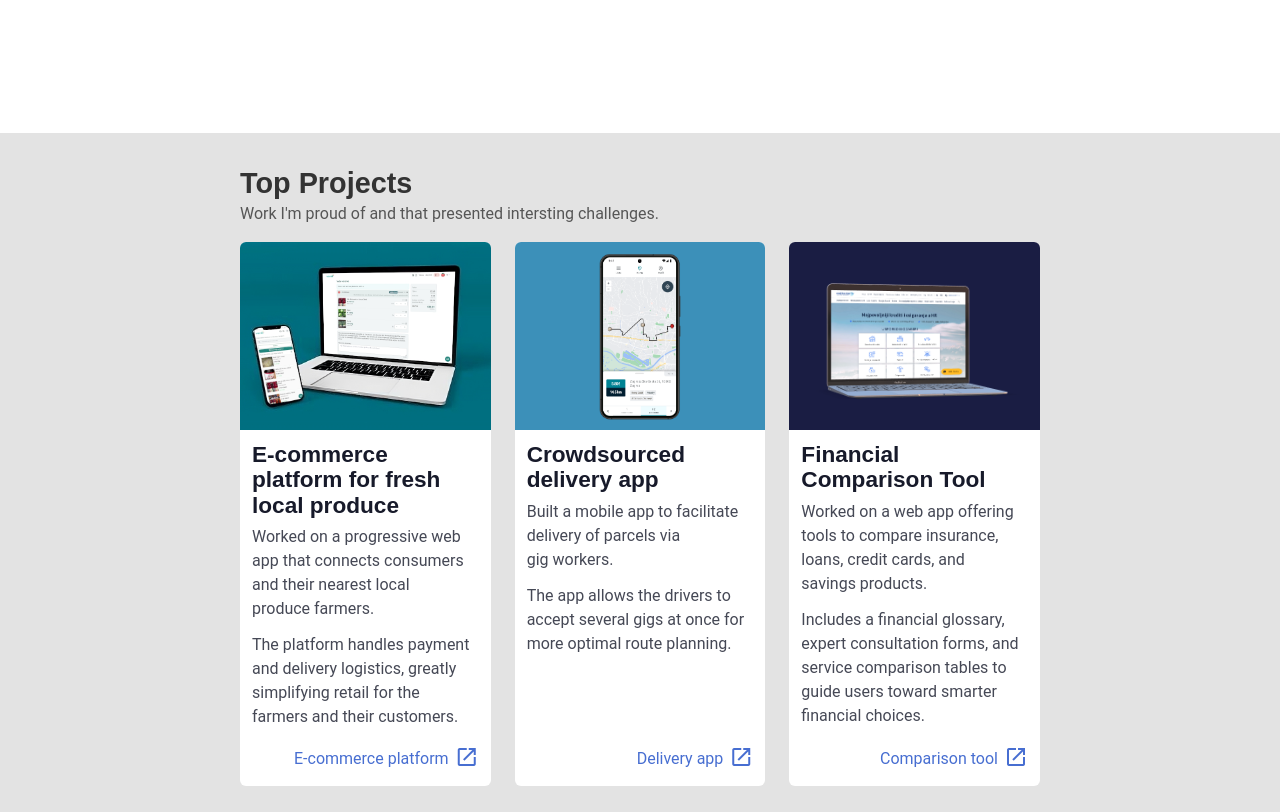
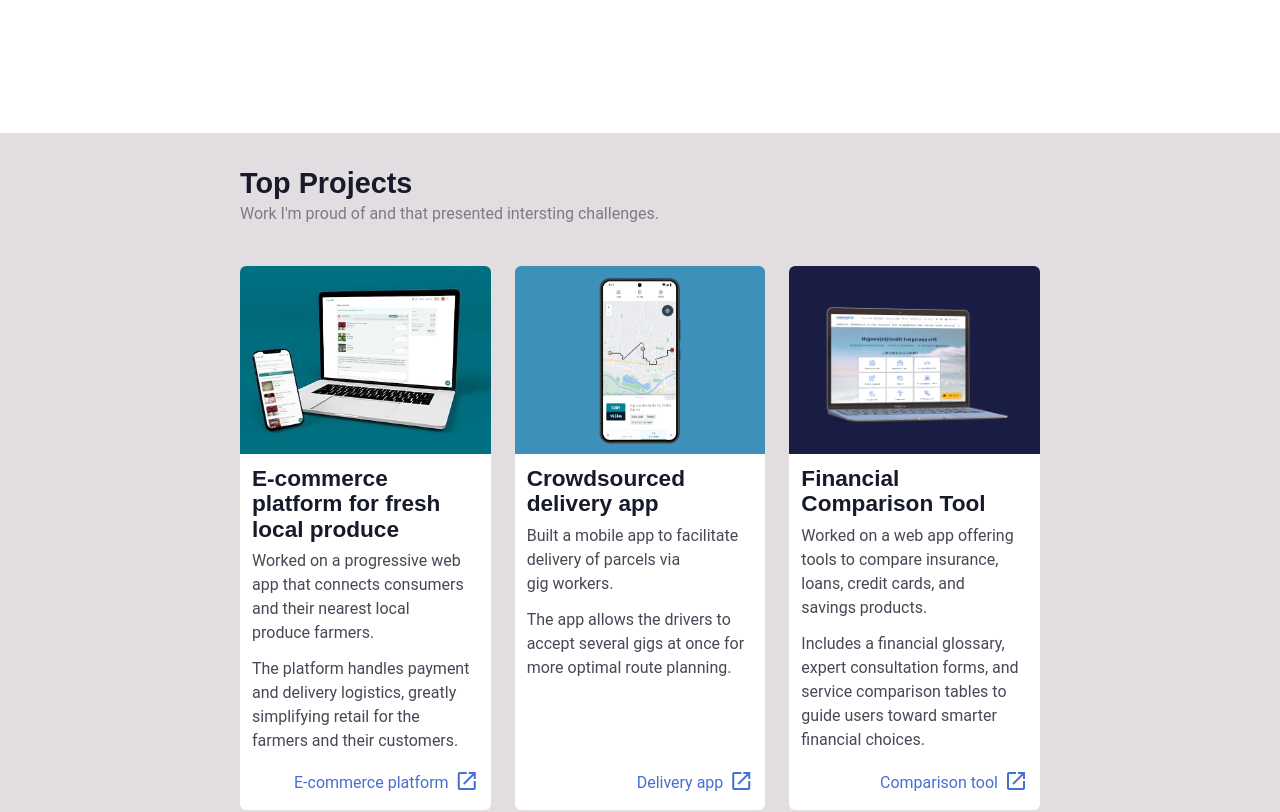
Before and after one commit to vmagjer/my-portfolio, a React (Vite) app: page / in a window 1280 px wide. Shown: the part 920-1732 px from the top of the page. Built offline with nearby package versions, Linux system fonts and the light colour scheme.

Commit message:
update projects section colors and spacing

```diff
--- a/src/features/homeSections/ProjectsSection.tsx
+++ b/src/features/homeSections/ProjectsSection.tsx
@@ -96,20 +96,16 @@ export default ProjectsSection
 const Root = styled(Container)`
   z-index: 1;
   padding: 32px 16px 48px;
-  background-color: #e3e3e3;
-
-  ul {
-    padding-left: 1rem;
-  }
+  background-color: var(--neutral-900);
 `
 
 const SectionTitle = styled.h2`
-  /* margin-bottom: 8px; */
+  color: var(--color-title);
 `
 const Subtitle = styled.p`
   margin: 0;
-  margin-bottom: 16px;
-  opacity: 80%;
+  margin-bottom: 40px;
+  color: var(--color-subtitle);
 `
 
 const ProjectsList = styled.div`
```
